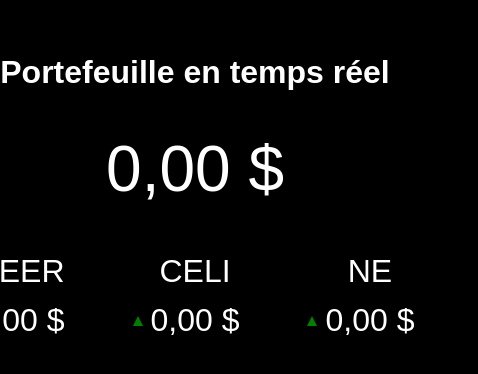
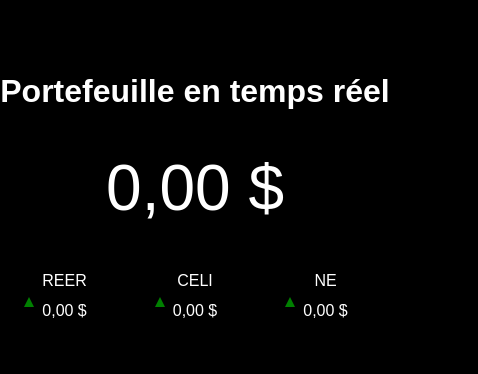
Before and after one commit to HBassinot/stock, a React (Create React App) app: page / in a window 390 px wide. Shown: the part 218-592 px from the top of the page, 478 px wide, since content can reach past the window. Built offline with nearby package versions, Linux system fonts and the light colour scheme; no server answers.

Commit message:
change css

```diff
--- a/src/App.css
+++ b/src/App.css
@@ -53,11 +53,17 @@ td {
   .montant {
     font-size: 6rem;
   }
+  .accounts {
+    font-size: 1rem;
+  }
 }
 
 @media screen and (max-width: 480px) {
   .montant {
     font-size: 4rem;
+  }
+  .accounts {
+    font-size: 1rem;
   }
 }
 
```
